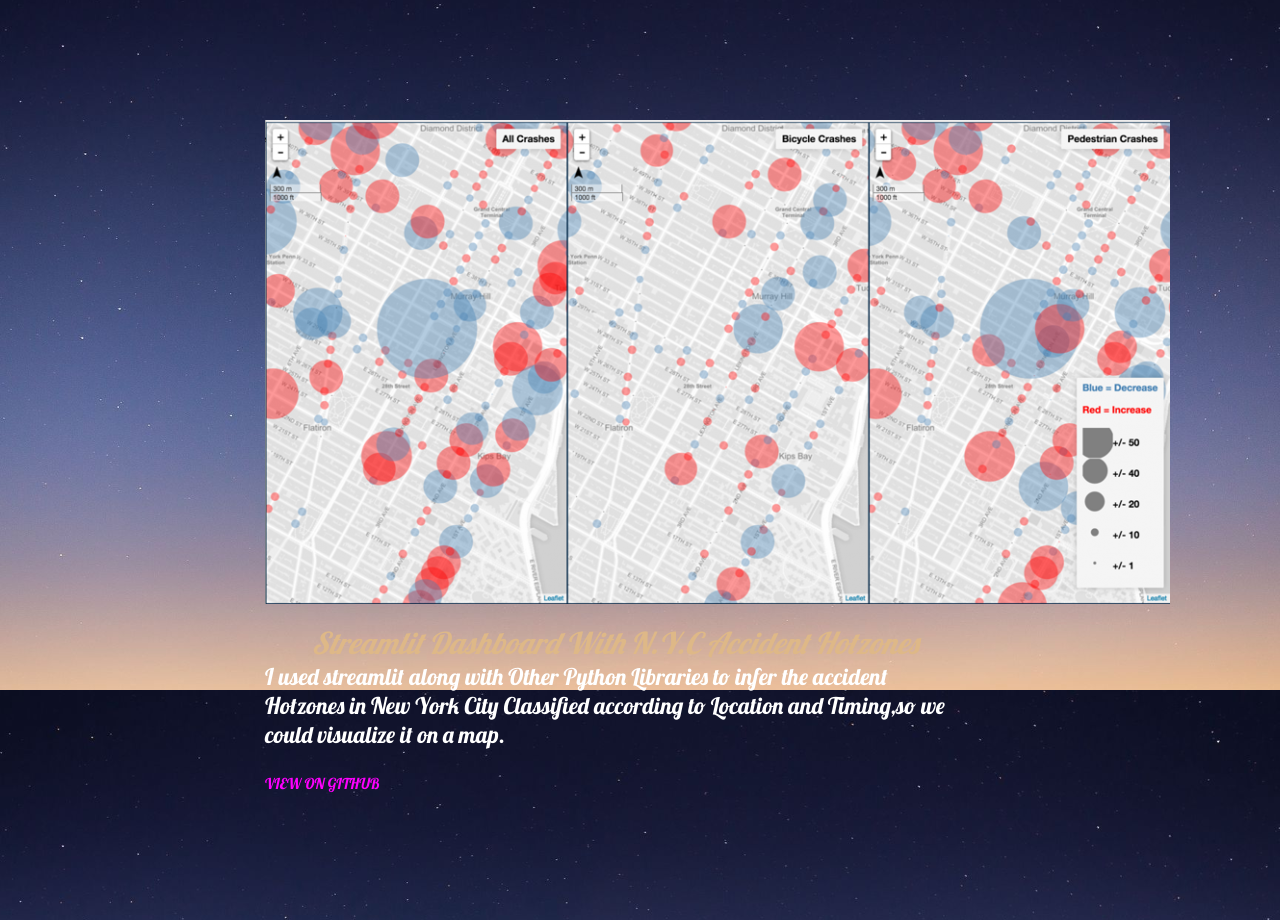
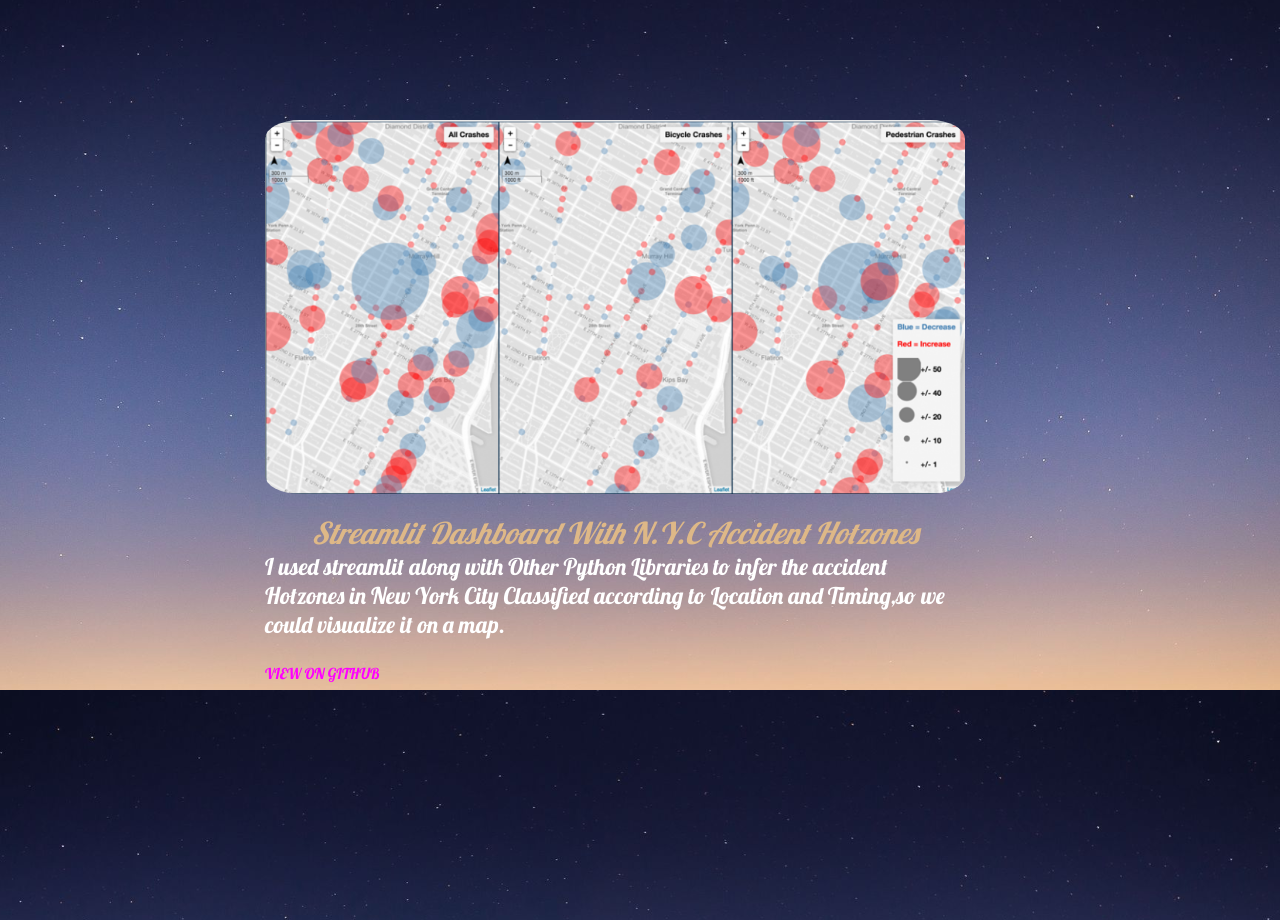
Before and after one commit to RYANalpha-Omni/Portfolio-SB, a plain HTML site: page index.html in a window 1280 px wide. Shown: the part 4110-5030 px from the top of the page. Drawn offline with nearby package versions, Linux system fonts and the light colour scheme.

Commit message:
Update Main.css

```diff
--- a/Main.css
+++ b/Main.css
@@ -38,7 +38,7 @@ img[src="Images/ML-Model.png"]{
     width: 100%;
     border-radius:5%;
 }
-img[src="images/crash-data.png"]{
+img[src="Images/crash-data.png"]{
     width: 100%;
     border-radius:5%;
 }
```
